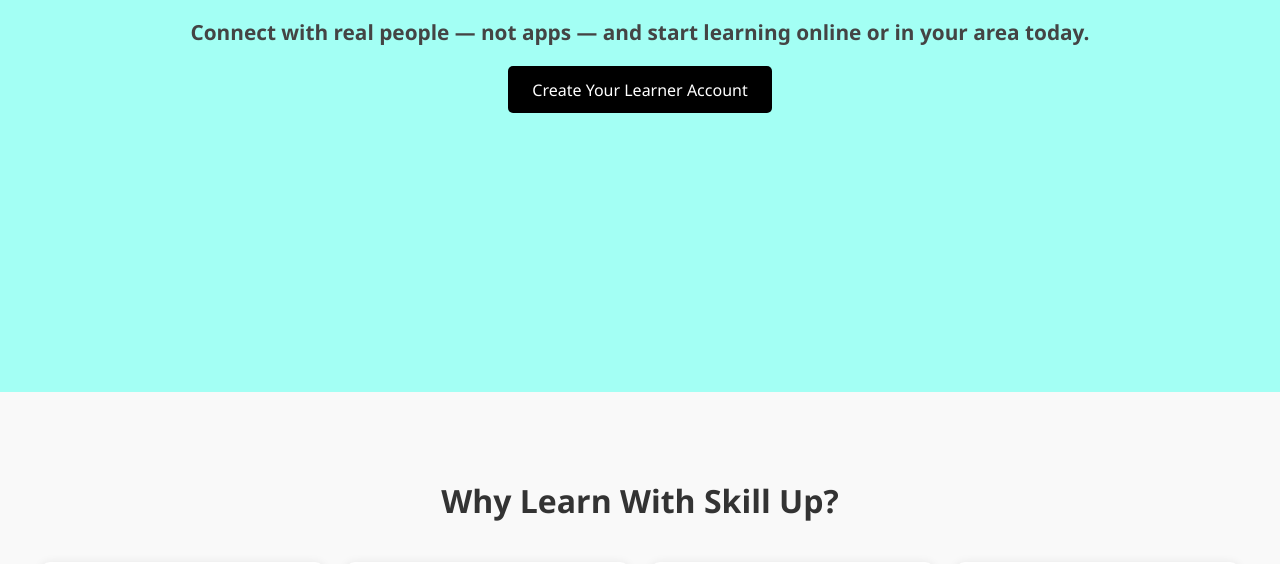
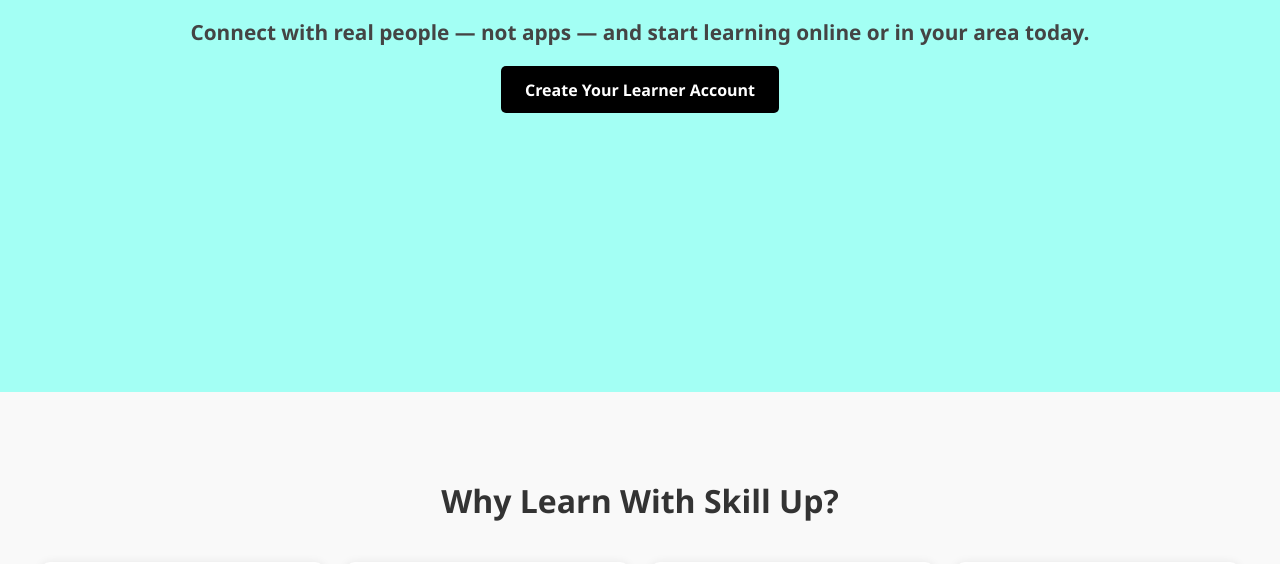
Before and after one commit to Skillup-lab/Skillup-lab, a plain HTML site: page learner.html in a window 1280 px wide. Shown: the part 236-800 px from the top of the page. Drawn offline with Linux system fonts and the light colour scheme.

Commit message:
Update learner.html

```diff
--- a/learner.html
+++ b/learner.html
@@ -188,7 +188,7 @@
 <section class="hero reveal fade-up">
   <h1>Learn a Skill. Change Your Life.</h1>
   <p style="font-size: 1.3rem; font-weight: bold;">Connect with real people — not apps — and start learning online or in your area today.</p>
-  <a href="teach.html" style="font-weight: lighter; font-size: 1rem;" class="cta-btn">Create Your Learner Account</a>
+  <a href="teach.html" style="font-weight: bold; font-size: 1rem;" class="cta-btn">Create Your Learner Account</a>
 </section>
 
 <!-- BENEFITS SECTION FOR TEACHERS -->
```
